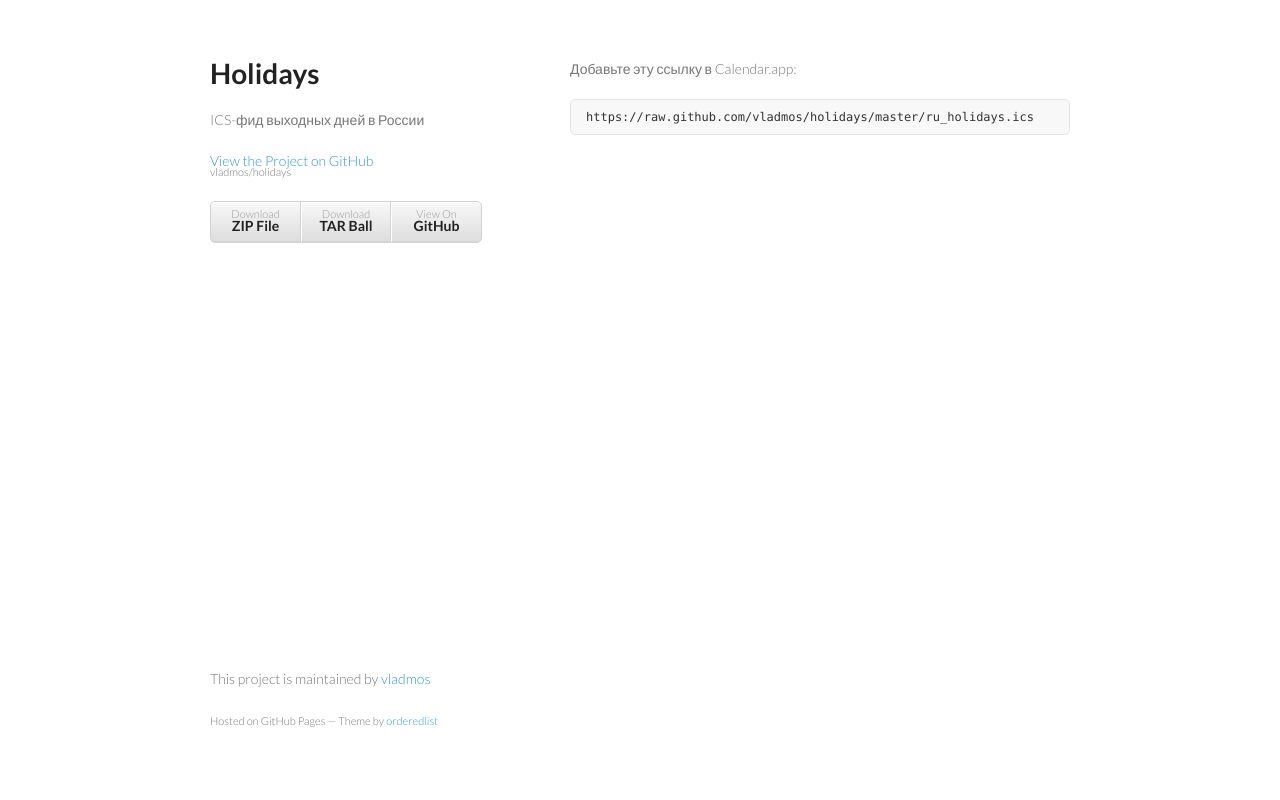
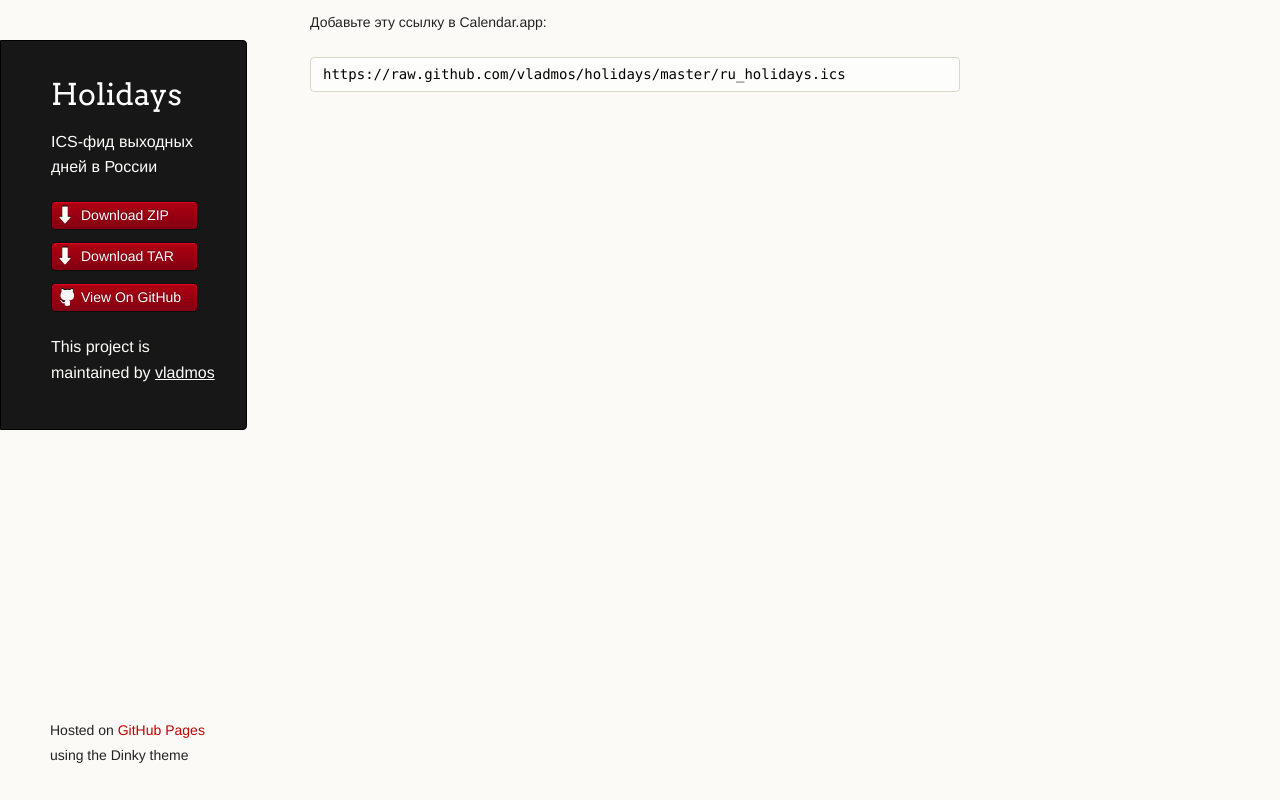
Before and after one commit to vladmos/holidays, a plain HTML site: page index.html in a window 1280 px wide. Drawn offline with Linux system fonts and the light colour scheme.

Commit message:
Create gh-pages branch via GitHub

```diff
--- a/index.html
+++ b/index.html
@@ -7,6 +7,7 @@
 
     <link rel="stylesheet" href="stylesheets/styles.css">
     <link rel="stylesheet" href="stylesheets/pygment_trac.css">
+    <script src="javascripts/scale.fix.js"></script>
     <meta name="viewport" content="width=device-width, initial-scale=1, user-scalable=no">
     <!--[if lt IE 9]>
     <script src="//html5shiv.googlecode.com/svn/trunk/html5.js"></script>
@@ -15,17 +16,18 @@
   <body>
     <div class="wrapper">
       <header>
-        <h1>Holidays</h1>
-        <p>ICS-фид выходных дней в России</p>
+        <h1 class="header">Holidays</h1>
+        <p class="header">ICS-фид выходных дней в России</p>
 
-        <p class="view"><a href="https://github.com/vladmos/holidays">View the Project on GitHub <small>vladmos/holidays</small></a></p>
+        <ul>
+          <li class="download"><a class="buttons" href="https://github.com/vladmos/holidays/zipball/master">Download ZIP</a></li>
+          <li class="download"><a class="buttons" href="https://github.com/vladmos/holidays/tarball/master">Download TAR</a></li>
+          <li><a class="buttons github" href="https://github.com/vladmos/holidays">View On GitHub</a></li>
+        </ul>
+
+        <p class="header">This project is maintained by <a class="header name" href="https://github.com/vladmos">vladmos</a></p>
 
 
-        <ul>
-          <li><a href="https://github.com/vladmos/holidays/zipball/master">Download <strong>ZIP File</strong></a></li>
-          <li><a href="https://github.com/vladmos/holidays/tarball/master">Download <strong>TAR Ball</strong></a></li>
-          <li><a href="https://github.com/vladmos/holidays">View On <strong>GitHub</strong></a></li>
-        </ul>
       </header>
       <section>
         <p>Добавьте эту ссылку в Calendar.app:</p>
@@ -34,11 +36,10 @@
 </code></pre>
       </section>
       <footer>
-        <p>This project is maintained by <a href="https://github.com/vladmos">vladmos</a></p>
-        <p><small>Hosted on GitHub Pages &mdash; Theme by <a href="https://github.com/orderedlist">orderedlist</a></small></p>
+        <p><small>Hosted on <a href="http://pages.github.com">GitHub Pages</a> using the Dinky theme</small></p>
       </footer>
     </div>
-    <script src="javascripts/scale.fix.js"></script>
+    <!--[if !IE]><script>fixScale(document);</script><![endif]-->
 
   </body>
 </html>
--- a/javascripts/scale.fix.js
+++ b/javascripts/scale.fix.js
@@ -1,17 +1,20 @@
-var metas = document.getElementsByTagName('meta');
-var i;
-if (navigator.userAgent.match(/iPhone/i)) {
-  for (i=0; i<metas.length; i++) {
-    if (metas[i].name == "viewport") {
-      metas[i].content = "width=device-width, minimum-scale=1.0, maximum-scale=1.0";
-    }
-  }
-  document.addEventListener("gesturestart", gestureStart, false);
-}
-function gestureStart() {
-  for (i=0; i<metas.length; i++) {
-    if (metas[i].name == "viewport") {
-      metas[i].content = "width=device-width, minimum-scale=0.25, maximum-scale=1.6";
-    }
-  }
-}
+fixScale = function(doc) {
+
+	var addEvent = 'addEventListener',
+	    type = 'gesturestart',
+	    qsa = 'querySelectorAll',
+	    scales = [1, 1],
+	    meta = qsa in doc ? doc[qsa]('meta[name=viewport]') : [];
+
+	function fix() {
+		meta.content = 'width=device-width,minimum-scale=' + scales[0] + ',maximum-scale=' + scales[1];
+		doc.removeEventListener(type, fix, true);
+	}
+
+	if ((meta = meta[meta.length - 1]) && addEvent in doc) {
+		fix();
+		scales = [.25, 1.6];
+		doc[addEvent](type, fix, true);
+	}
+
+};
--- a/stylesheets/styles.css
+++ b/stylesheets/styles.css
@@ -1,186 +1,336 @@
-@import url(https://fonts.googleapis.com/css?family=Lato:300italic,700italic,300,700);
+@import url(https://fonts.googleapis.com/css?family=Arvo:400,700,400italic);
+
+/* MeyerWeb Reset */
+
+html, body, div, span, applet, object, iframe,
+h1, h2, h3, h4, h5, h6, p, blockquote, pre,
+a, abbr, acronym, address, big, cite, code,
+del, dfn, em, img, ins, kbd, q, s, samp,
+small, strike, strong, sub, sup, tt, var,
+b, u, i, center,
+dl, dt, dd, ol, ul, li,
+fieldset, form, label, legend,
+table, caption, tbody, tfoot, thead, tr, th, td,
+article, aside, canvas, details, embed,
+figure, figcaption, footer, header, hgroup,
+menu, nav, output, ruby, section, summary,
+time, mark, audio, video {
+  margin: 0;
+  padding: 0;
+  border: 0;
+  font: inherit;
+  vertical-align: baseline;
+}
+
+
+/* Base text styles */
 
 body {
-  padding:50px;
-  font:14px/1.5 Lato, "Helvetica Neue", Helvetica, Arial, sans-serif;
-  color:#777;
-  font-weight:300;
+  padding:10px 50px 0 0;
+  font-family:"Helvetica Neue", Helvetica, Arial, sans-serif;
+	font-size: 14px;
+	color: #232323;
+	background-color: #FBFAF7;
+	margin: 0;
+	line-height: 1.8em;
+	-webkit-font-smoothing: antialiased;
+
 }
 
 h1, h2, h3, h4, h5, h6 {
-  color:#222;
-  margin:0 0 20px;
+  color:#232323;
+  margin:36px 0 10px;
 }
 
-p, ul, ol, table, pre, dl {
-  margin:0 0 20px;
+p, ul, ol, table, dl {
+  margin:0 0 22px;
 }
 
 h1, h2, h3 {
-  line-height:1.1;
+	font-family: Arvo, Monaco, serif;
+  line-height:1.3;
+	font-weight: normal;
+}
+
+h1,h2, h3 {
+	display: block;
+	border-bottom: 1px solid #ccc;
+	padding-bottom: 5px;
 }
 
 h1 {
-  font-size:28px;
+	font-size: 30px;
 }
 
 h2 {
-  color:#393939;
+	font-size: 24px;
 }
 
-h3, h4, h5, h6 {
-  color:#494949;
+h3 {
+	font-size: 18px;
+}
+
+h4, h5, h6 {
+	font-family: Arvo, Monaco, serif;
+	font-weight: 700;
 }
 
 a {
-  color:#39c;
-  font-weight:400;
+  color:#C30000;
+  font-weight:200;
   text-decoration:none;
 }
 
-a small {
-  font-size:11px;
-  color:#777;
-  margin-top:-0.6em;
-  display:block;
+a:hover {
+	text-decoration: underline;
 }
 
-.wrapper {
-  width:860px;
-  margin:0 auto;
+a small {
+	font-size: 12px;
+}
+
+em {
+	font-style: italic;
+}
+
+strong {
+  font-weight:700;
+}
+
+ul {
+  list-style: inside;
+  padding-left: 25px;
+}
+
+ol {
+  list-style: decimal inside;
+  padding-left: 20px;
 }
 
 blockquote {
-  border-left:1px solid #e5e5e5;
-  margin:0;
-  padding:0 0 0 20px;
-  font-style:italic;
+  margin: 0;
+  padding: 0 0 0 20px;
+  font-style: italic;
 }
 
+dl, dt, dd, dl p {
+	font-color: #444;
+}
+
+dl dt {
+  font-weight: bold;
+}
+
+dl dd {
+  padding-left: 20px;
+  font-style: italic;
+}
+
+dl p {
+  padding-left: 20px;
+  font-style: italic;
+}
+
+hr {
+  border:0;
+  background:#ccc;
+  height:1px;
+  margin:0 0 24px;
+}
+
+/* Images */
+
+img {
+  position: relative;
+  margin: 0 auto;
+  max-width: 650px;
+  padding: 5px;
+  margin: 10px 0 32px 0;
+  border: 1px solid #ccc;
+}
+
+p img {
+  display: inline;
+  margin: 0;
+  padding: 0;
+  vertical-align: middle;
+  text-align: center;
+  border: none;
+}
+
+/* Code blocks */
+
 code, pre {
-  font-family:Monaco, Bitstream Vera Sans Mono, Lucida Console, Terminal;
-  color:#333;
-  font-size:12px;
+	font-family: Monaco, "Bitstream Vera Sans Mono", "Lucida Console", Terminal, monospace;
+  color:#000;
+  font-size:14px;
 }
 
 pre {
-  padding:8px 15px;
-  background: #f8f8f8;
-  border-radius:5px;
-  border:1px solid #e5e5e5;
-  overflow-x: auto;
+	padding: 4px 12px;
+  background: #FDFEFB;
+  border-radius:4px;
+  border:1px solid #D7D8C8;
+  overflow: auto;
+  overflow-y: hidden;
+	margin-bottom: 32px;
+}
+
+
+/* Tables */
+
+table {
+  width:100%;
 }
 
 table {
-  width:100%;
-  border-collapse:collapse;
+  border: 1px solid #ccc;
+  margin-bottom: 32px;
+  text-align: left;
+ }
+
+th {
+  font-family: 'Arvo', Helvetica, Arial, sans-serif;
+	font-size: 18px;
+	font-weight: normal;
+  padding: 10px;
+  background: #232323;
+  color: #FDFEFB;
+ }
+
+td {
+  padding: 10px;
+	background: #ccc;
+ }
+
+
+/* Wrapper */
+.wrapper {
+  width:960px;
 }
 
-th, td {
-  text-align:left;
-  padding:5px 10px;
-  border-bottom:1px solid #e5e5e5;
+
+/* Header */
+
+header {
+	background-color: #171717;
+	color: #FDFDFB;
+  width:170px;
+  float:left;
+  position:fixed;
+	border: 1px solid #000;
+	-webkit-border-top-right-radius: 4px;
+	-webkit-border-bottom-right-radius: 4px;
+	-moz-border-radius-topright: 4px;
+	-moz-border-radius-bottomright: 4px;
+	border-top-right-radius: 4px;
+	border-bottom-right-radius: 4px;
+	padding: 34px 25px 22px 50px;
+	margin: 30px 25px 0 0;
+	-webkit-font-smoothing: antialiased;
 }
 
-dt {
-  color:#444;
-  font-weight:700;
+p.header {
+	font-size: 16px;
 }
 
-th {
-  color:#444;
+h1.header {
+	font-family: Arvo, sans-serif;
+	font-size: 30px;
+	font-weight: 300;
+	line-height: 1.3em;
+	border-bottom: none;
+	margin-top: 0;
 }
 
-img {
-  max-width:100%;
+
+h1.header, a.header, a.name, header a{
+	color: #fff;
 }
 
-header {
-  width:270px;
-  float:left;
-  position:fixed;
+a.header {
+	text-decoration: underline;
+}
+
+a.name {
+	white-space: nowrap;
 }
 
 header ul {
   list-style:none;
-  height:40px;
-
   padding:0;
-
-  background: #eee;
-  background: -moz-linear-gradient(top, #f8f8f8 0%, #dddddd 100%);
-  background: -webkit-gradient(linear, left top, left bottom, color-stop(0%,#f8f8f8), color-stop(100%,#dddddd));
-  background: -webkit-linear-gradient(top, #f8f8f8 0%,#dddddd 100%);
-  background: -o-linear-gradient(top, #f8f8f8 0%,#dddddd 100%);
-  background: -ms-linear-gradient(top, #f8f8f8 0%,#dddddd 100%);
-  background: linear-gradient(top, #f8f8f8 0%,#dddddd 100%);
-
-  border-radius:5px;
-  border:1px solid #d2d2d2;
-  box-shadow:inset #fff 0 1px 0, inset rgba(0,0,0,0.03) 0 -1px 0;
-  width:270px;
 }
 
 header li {
-  width:89px;
-  float:left;
-  border-right:1px solid #d2d2d2;
-  height:40px;
+	list-style-type: none;
+  width:132px;
+  height:15px;
+	margin-bottom: 12px;
+	line-height: 1em;
+	padding: 6px 6px 6px 7px;
+
+	background: #AF0011;
+	background: -moz-linear-gradient(top, #AF0011 0%, #820011 100%);
+  background: -webkit-gradient(linear, left top, left bottom, color-stop(0%,#f8f8f8), color-stop(100%,#dddddd));
+  background: -webkit-linear-gradient(top, #AF0011 0%,#820011 100%);
+  background: -o-linear-gradient(top, #AF0011 0%,#820011 100%);
+  background: -ms-linear-gradient(top, #AF0011 0%,#820011 100%);
+  background: linear-gradient(top, #AF0011 0%,#820011 100%);
+
+	border-radius:4px;
+  border:1px solid #0D0D0D;
+
+	-webkit-box-shadow: inset 0px 1px 1px 0 rgba(233,2,38, 1);
+	box-shadow: inset 0px 1px 1px 0 rgba(233,2,38, 1);
+
 }
 
-header ul a {
-  line-height:1;
-  font-size:11px;
-  color:#999;
-  display:block;
-  text-align:center;
-  padding-top:6px;
-  height:40px;
+header li:hover {
+	background: #C3001D;
+	background: -moz-linear-gradient(top, #C3001D 0%, #950119 100%);
+  background: -webkit-gradient(linear, left top, left bottom, color-stop(0%,#f8f8f8), color-stop(100%,#dddddd));
+  background: -webkit-linear-gradient(top, #C3001D 0%,#950119 100%);
+  background: -o-linear-gradient(top, #C3001D 0%,#950119 100%);
+  background: -ms-linear-gradient(top, #C3001D 0%,#950119 100%);
+  background: linear-gradient(top, #C3001D 0%,#950119 100%);
 }
 
-strong {
-  color:#222;
-  font-weight:700;
+a.buttons {
+	-webkit-font-smoothing: antialiased;
+	background: url(../images/arrow-down.png) no-repeat;
+	font-weight: normal;
+	text-shadow: rgba(0, 0, 0, 0.4) 0 -1px 0;
+	padding: 2px 2px 2px 22px;
+	height: 30px;
 }
 
-header ul li + li {
-  width:88px;
-  border-left:1px solid #fff;
+a.github {
+	background: url(../images/octocat-small.png) no-repeat 1px;
 }
 
-header ul li + li + li {
-  border-right:none;
-  width:89px;
+a.buttons:hover {
+	color: #fff;
+	text-decoration: none;
 }
 
-header ul a strong {
-  font-size:14px;
-  display:block;
-  color:#222;
-}
+
+/* Section - for main page content */
 
 section {
-  width:500px;
+  width:650px;
   float:right;
   padding-bottom:50px;
 }
 
-small {
-  font-size:11px;
-}
 
-hr {
-  border:0;
-  background:#e5e5e5;
-  height:1px;
-  margin:0 0 20px;
-}
+/* Footer */
 
 footer {
-  width:270px;
+  width:170px;
   float:left;
   position:fixed;
-  bottom:50px;
+  bottom:10px;
+	padding-left: 50px;
 }
 
 @media print, screen and (max-width: 960px) {
@@ -196,14 +346,18 @@ footer {
     width:auto;
   }
 
+	footer {
+		border-top: 1px solid #ccc;
+		margin:0 84px 0 50px;
+		padding:0;
+	}
+
   header {
     padding-right:320px;
   }
 
   section {
-    border:1px solid #e5e5e5;
-    border-width:1px 0;
-    padding:20px 0;
+    padding:20px 84px 20px 50px;
     margin:0 0 20px;
   }
 
@@ -213,8 +367,8 @@ footer {
 
   header ul {
     position:absolute;
-    right:50px;
-    top:52px;
+    right:130px;
+    top:84px;
   }
 }
 
@@ -224,26 +378,38 @@ footer {
   }
 
   header {
-    padding:0;
+    padding:10px 20px 0;
+		margin-right: 0;
   }
+
+	section {
+    padding:10px 0 10px 20px;
+    margin:0 0 30px;
+  }
+
+	footer {
+		margin: 0 0 0 30px;
+	}
 
   header ul, header p.view {
     position:static;
   }
-
-  pre, code {
-    word-wrap:normal;
-  }
 }
 
 @media print, screen and (max-width: 480px) {
-  body {
-    padding:15px;
+
+  header ul li.download {
+    display:none;
   }
 
-  header ul {
-    display:none;
-  }
+	footer {
+		margin: 0 0 0 20px;
+	}
+
+	footer a{
+		display:block;
+	}
+
 }
 
 @media print {
```
Also changed, not shown: images/arrow-down.png (added), images/octocat-small.png (added).
